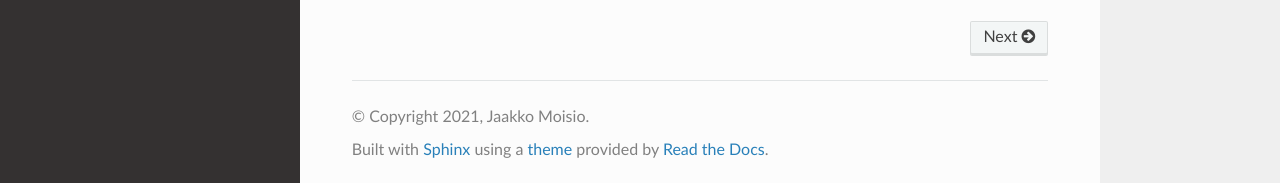
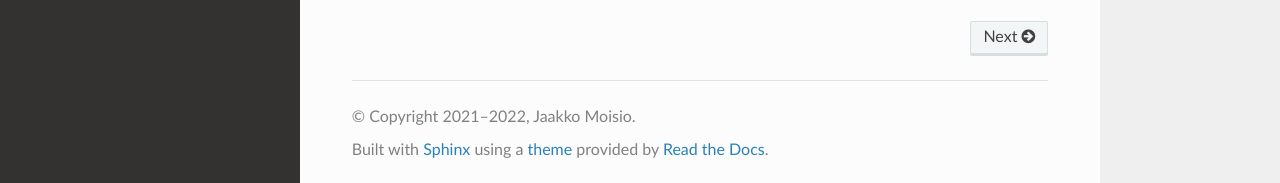
Before and after one commit to jasujm/hrefs, a Sphinx documentation site: the page built from docs/index.rst, in a window 1280 px wide and 900 px high, scrolled down 1223 px. Shown: the part 714-897 px from the top of the window. Built offline with Sphinx 7.4.7 and the Read the Docs theme 2.0.0, drawn with Linux system fonts in a browser that asks for light colours.

Commit message:
Update copyright year

```diff
--- a/docs/conf.py
+++ b/docs/conf.py
@@ -19,7 +19,7 @@ sys.path.insert(0, os.path.abspath(".."))
 # -- Project information -----------------------------------------------------
 
 project = "hrefs"
-copyright = "2021, Jaakko Moisio"
+copyright = "2021–2022, Jaakko Moisio"
 author = "Jaakko Moisio"
 
 
```
Also changed, not shown: 1 other file.
